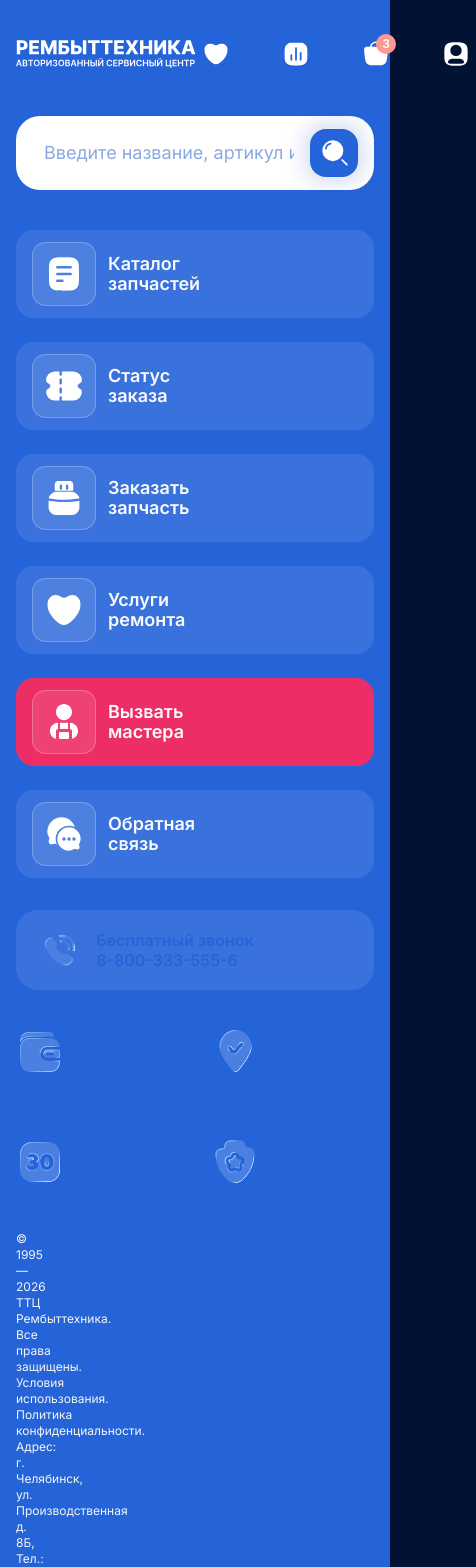
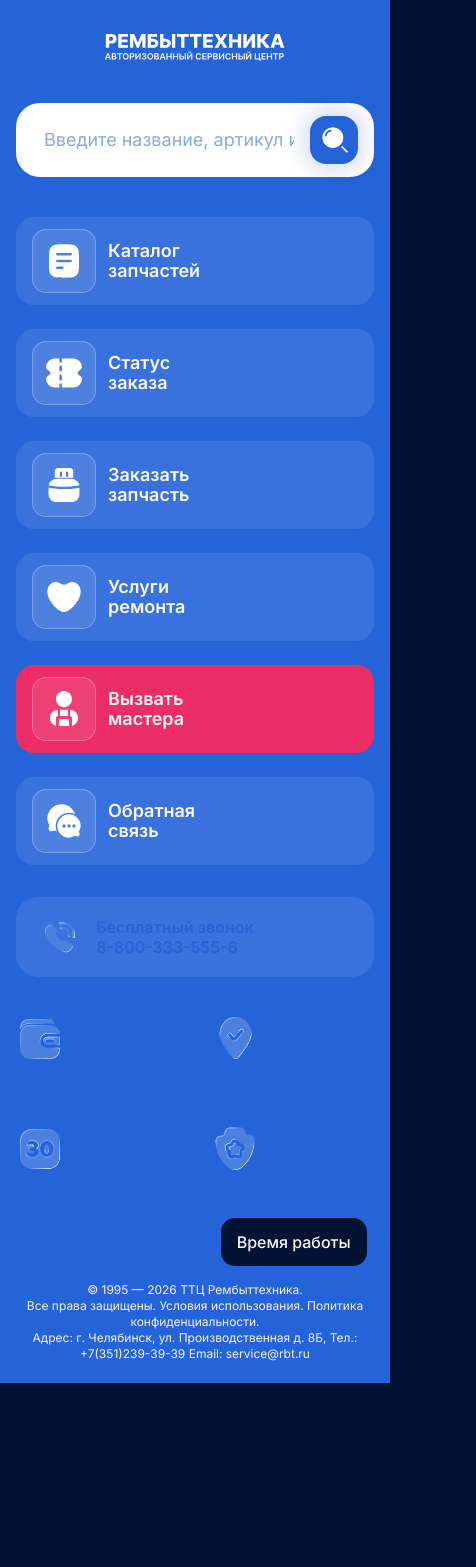
Before and after one commit to devtimberg/rbt-service-web, a Next.js app: page / in a window 390 px wide. Shown: the top 1567 px of the page, 476 px wide, since content can reach past the window. After the commit the page ends 1383 px from the top, so only its background shows below. Built offline with nearby package versions, Linux system fonts and the light colour scheme.

Commit message:
Refactor Footer and Header components for improved layout and responsiveness; add longest greeting calculation in Footer for better text alignment and visibility.

```diff
--- a/widgets/footer.tsx
+++ b/widgets/footer.tsx
@@ -5,6 +5,9 @@
 import { Box, Button, Container, HStack, Text } from "@/shared/ui/kit";
 
 const GREETINGS = ["Добро пожаловать", "Welcome", "ようこそ", "欢迎"];
+const LONGEST_GREETING = GREETINGS.reduce((longest, current) =>
+  current.length > longest.length ? current : longest,
+);
 
 export function Footer() {
   const [greetingIndex, setGreetingIndex] = useState(0);
@@ -31,26 +34,37 @@
   }, [greetingIndex, typedLength]);
 
   return (
-    <Container className="mt-auto px-4 py-[clamp(12px,2.5vh,24px)] lg:px-0">
-      <HStack className="items-end justify-between gap-4">
+    <Container className="mt-auto px-4 py-[clamp(12px,2.5vh,24px)]">
+      <HStack className="flex-col-reverse items-center justify-center gap-4 md:flex-row md:items-end md:justify-between">
         <Text
           variant="secondary"
           size="xs"
-          className="min-w-0 flex-1 leading-4 whitespace-pre-wrap"
+          className="min-w-0 flex-1 text-center leading-4 whitespace-pre-wrap md:text-left"
         >
           {`© 1995 — 2026 ТТЦ Рембыттехника.\nВсе права защищены. Условия использования. Политика конфиденциальности.\nАдрес: г. Челябинск, ул. Производственная д. 8Б, Тел.: +7(351)239-39-39 Email: service@rbt.ru`}
         </Text>
         <HStack
-          className="w-[340px] shrink-0 items-center justify-end"
+          className="w-[340px] shrink-0 items-center justify-center md:justify-end"
           gap={4}
         >
-          <Text className="shrink-0 text-right text-[18px] leading-5 font-semibold whitespace-nowrap">
+          <Text className="relative shrink-0 text-center text-[18px] leading-5 font-semibold whitespace-nowrap md:text-right">
+            <span className="invisible">
+              {LONGEST_GREETING}
+              <span
+                aria-hidden
+                className="ml-0.5 inline-block"
+              >
+                |
+              </span>
+            </span>
+            <span className="absolute inset-0">
               {GREETINGS[greetingIndex].slice(0, typedLength)}
               <span
                 aria-hidden
                 className="animation-duration-[450ms] ml-0.5 inline-block animate-pulse"
               >
                 |
+              </span>
             </span>
           </Text>
           <Box>
--- a/widgets/header.tsx
+++ b/widgets/header.tsx
@@ -4,7 +4,7 @@
 
 export function Header() {
   return (
-    <Container className="flex justify-between px-4 py-[clamp(16px,4vh,40px)] lg:px-0">
+    <Container className="flex justify-center px-4 py-[clamp(16px,4vh,40px)] sm:justify-between">
       <Image
         src="/brand/logo.svg"
         alt="ООО ТТЦ Рембыттехника"
@@ -12,7 +12,10 @@
         height={40}
         priority
       />
-      <HStack gap={10}>
+      <HStack
+        className="hidden sm:flex"
+        gap={10}
+      >
         <IconButton
           size={"lg"}
           icon={HeartIcon}
```
Lines whose indentation alone changed are shown as unchanged.
